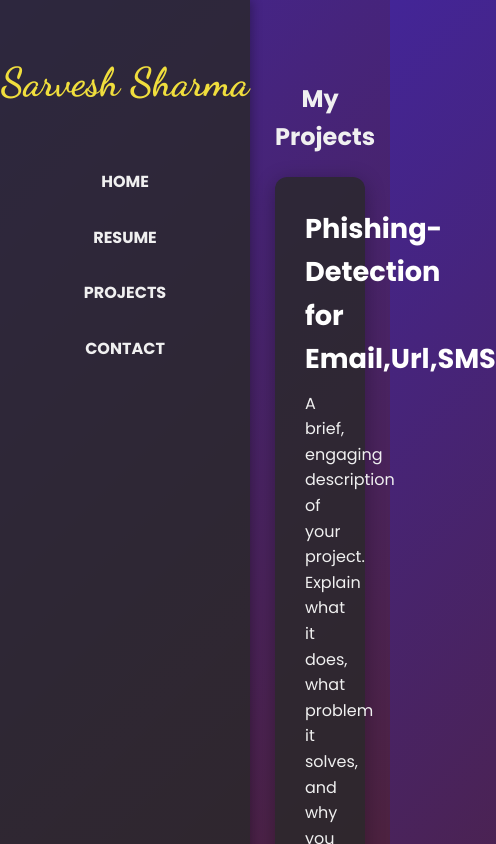
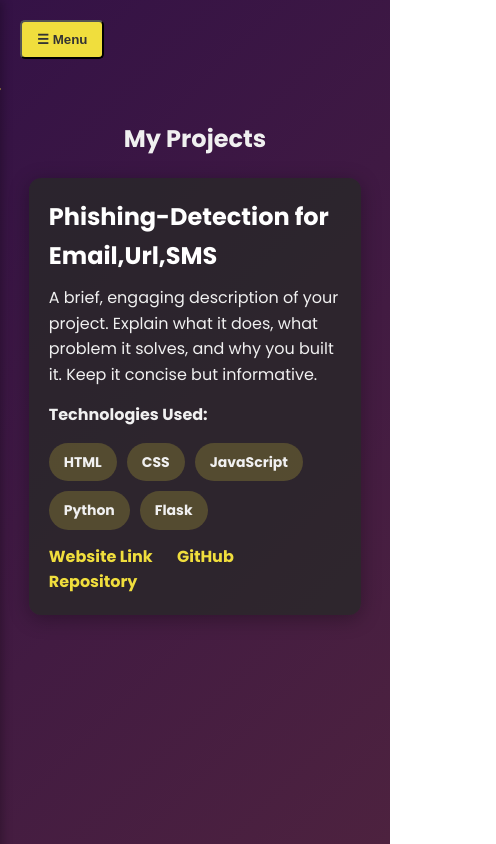
Before and after one commit to Sharmadotcom/my-portfolio-website, a plain HTML site: page projects.html in a window 390 px wide. Shown: the top 844 px of the page, 496 px wide, since content can reach past the window. Drawn offline with Linux system fonts and the light colour scheme.

Commit message:
Update projects.html

```diff
--- a/projects.html
+++ b/projects.html
@@ -9,7 +9,7 @@
     <link href="https://fonts.googleapis.com/css2?family=Dancing+Script:wght@700&family=Poppins:wght@400;700&display=swap" rel="stylesheet">
     <style>
         :root {
-            --background-start: #432597;
+            --background-start: #341246;
             --background-end: #4d223f;
             --text-color: #f0f0f0;
             --card-background: rgba(41, 41, 41, 0.8);
@@ -27,7 +27,7 @@
             line-height: 1.6;
         }
 
-        /* New Sidebar Styles */
+        /* Sidebar Styles */
         .sidebar {
             height: 100%;
             width: var(--sidebar-width);
@@ -74,6 +74,21 @@
             background: rgba(240, 222, 61, 0.1);
         }
 
+        /* Menu Button for Mobile */
+        .menu-btn {
+            display: none;
+            position: fixed;
+            top: 20px;
+            left: 20px;
+            z-index: 150;
+            cursor: pointer;
+            background: var(--accent-color);
+            color: #333;
+            padding: 10px 15px;
+            border-radius: 5px;
+            font-weight: bold;
+        }
+
         /* Main content styles */
         .main-content {
             margin-left: var(--sidebar-width);
@@ -88,15 +103,7 @@
             text-align: center;
         }
 
-        /* Existing component styles updated for new layout */
-        header {
-            background: none;
-            padding: 0;
-            border-bottom: none;
-            animation: none;
-            margin: 0;
-        }
-
+        /* Existing component styles */
         .project-card {
             background: var(--card-background);
             padding: 30px;
@@ -165,9 +172,45 @@
                 transform: translateX(0);
             }
         }
+
+        /* Media Query for Mobile Devices */
+        @media (max-width: 768px) {
+            .sidebar {
+                transform: translateX(-100%);
+                transition: transform 0.5s ease-in-out;
+            }
+
+            .sidebar.is-open {
+                transform: translateX(0);
+            }
+
+            .main-content {
+                margin-left: 0;
+                padding-top: 80px;
+            }
+
+            .container {
+                width: 95%;
+                padding: 20px 0;
+            }
+
+            .menu-btn {
+                display: block;
+            }
+
+            .project-card {
+                padding: 20px;
+            }
+
+            .project-card h3 {
+                font-size: 1.5em;
+            }
+        }
     </style>
 </head>
 <body>
+
+    <button class="menu-btn" onclick="toggleSidebar()">☰ Menu</button>
 
     <div class="sidebar">
         <h1>Sarvesh Sharma</h1>
@@ -181,8 +224,6 @@
 
     <div class="main-content">
         <div class="container">
-            <header>
-            </header>
             <h2>My Projects</h2>
 
             <div class="project-card">
@@ -204,5 +245,12 @@
         </div>
     </div>
 
+    <script>
+        function toggleSidebar() {
+            const sidebar = document.querySelector('.sidebar');
+            sidebar.classList.toggle('is-open');
+        }
+    </script>
+
 </body>
 </html>
```
